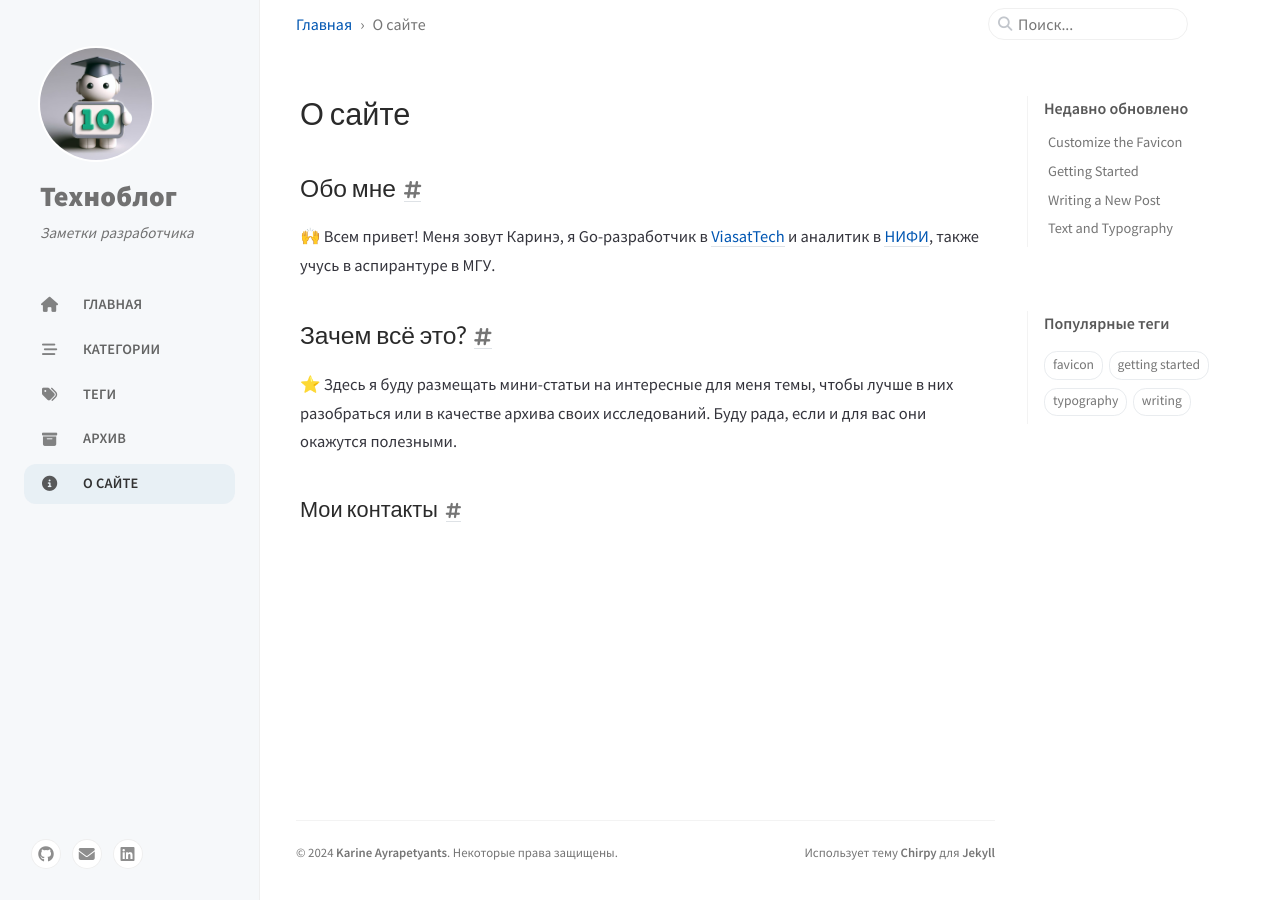
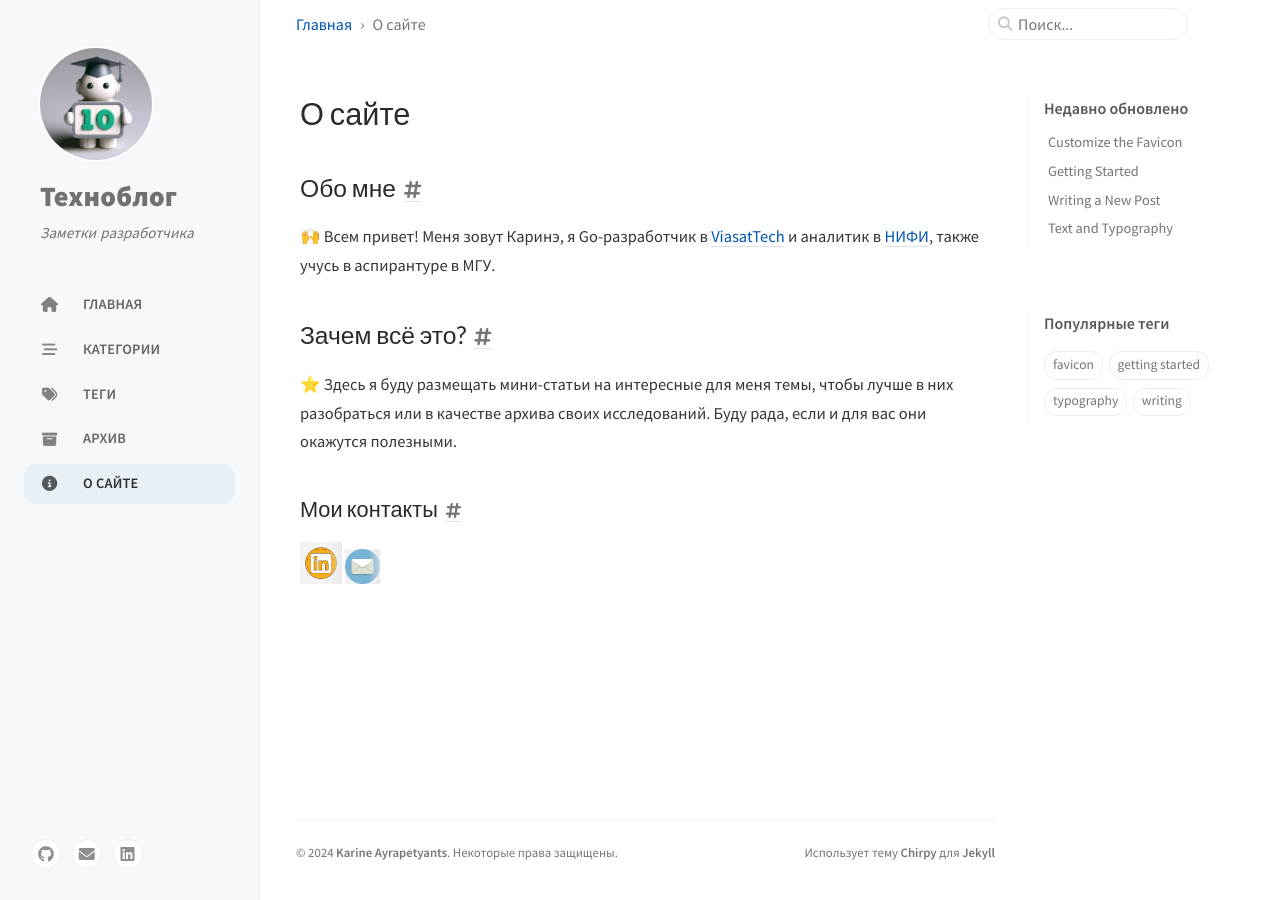
Before and after one commit to KarineAyrs/KarineAyrs.github.io, a Jekyll site: the page built from _tabs/about.md, in a window 1280 px wide. Built offline with Jekyll 4.4.1, drawn with Linux system fonts in a browser that asks for light colours; cached includes are drawn as plain includes.

Commit message:
add contacts to about

```diff
--- a/_tabs/about.md
+++ b/_tabs/about.md
@@ -10,3 +10,5 @@ order: 4
 ⭐ Здесь я буду размещать мини-статьи на интересные для меня темы, чтобы лучше в них разобраться или в качестве архива своих исследований. Буду рада, если и для вас они окажутся полезными.
 
 ### Мои контакты
+[<img src="/assets/img/linkedin_logo.png" width="42px">](https://www.linkedin.com/in/karineayrs)
+[<img src="/assets/img/mail_logo.png" width="35px">](mailto:karine.ayrps@gmail.com)
```
